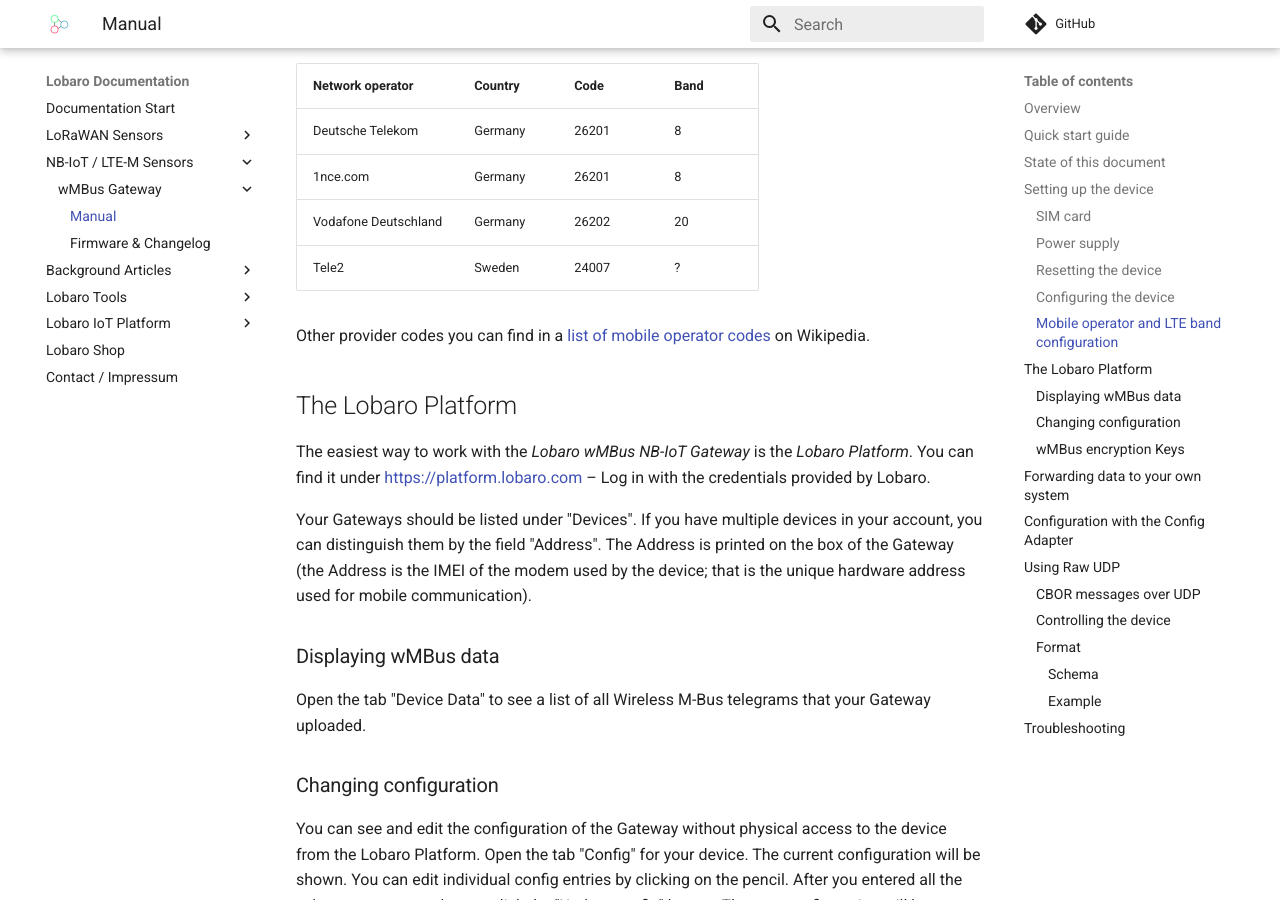
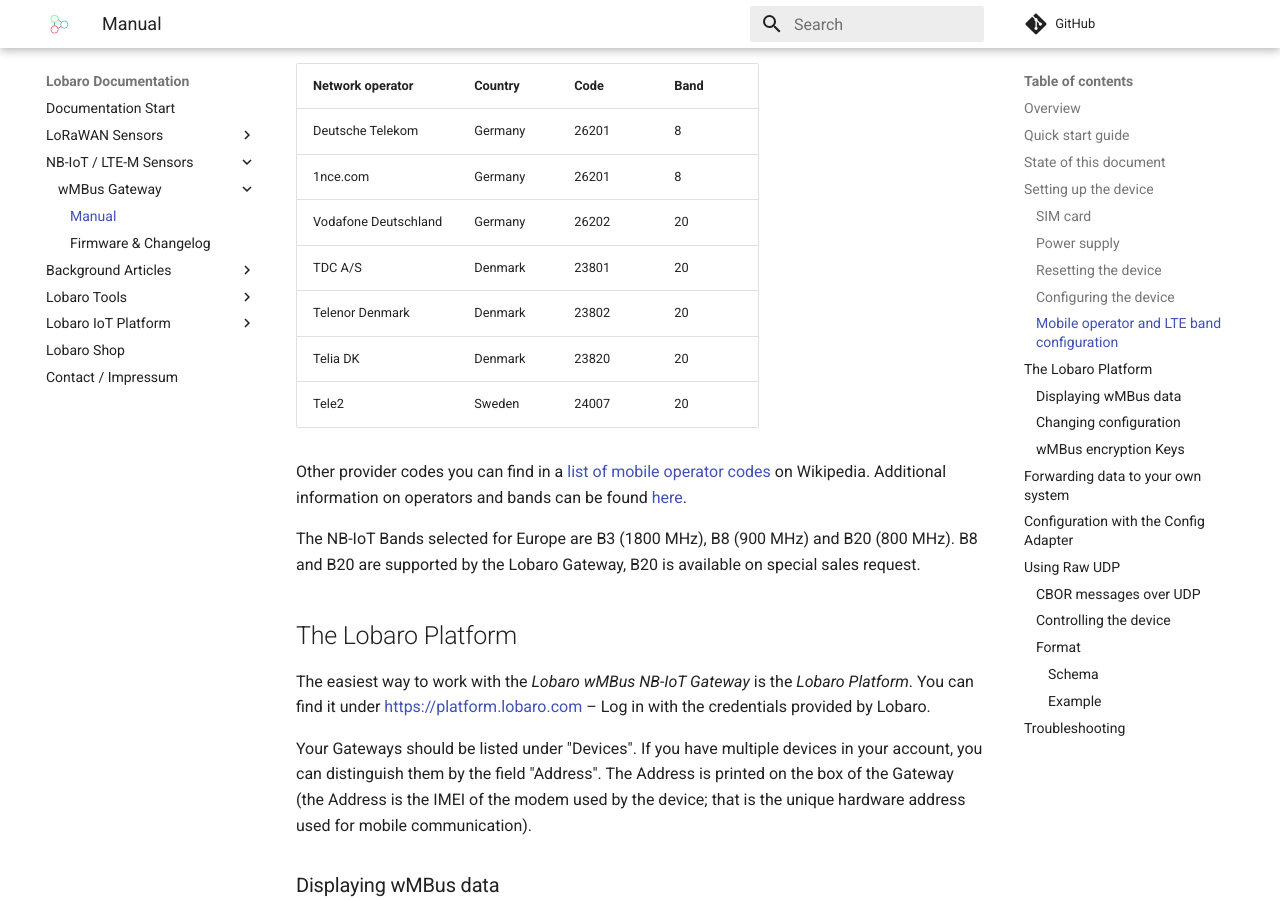
Before and after one commit to Lobaro/docs, an MkDocs documentation site: the page built from docs/nbiot-sensors/wmbus-nbiot/index.md, in a window 1280 px wide and 900 px high, scrolled down 2045 px. Built offline with MkDocs 1.6.1 and Material for MkDocs 9.7.7, drawn with Linux system fonts in a browser that asks for light colours; a script that is not in the unit is left out; comment, search, counter and statistics services are not loaded.

Commit message:
add some more information on nb-iot networks!

```diff
--- a/docs/nbiot-sensors/wmbus-nbiot/index.md
+++ b/docs/nbiot-sensors/wmbus-nbiot/index.md
@@ -71,11 +71,17 @@
 | Deutsche Telekom  | Germany           | 26201  | 8 |
 | 1nce.com      | Germany  | 26201  | 8 |
 | Vodafone Deutschland    | Germany  | 26202  | 20 |
-| Tele2 | Sweden | 24007  | ? |
+| TDC A/S | Denmark | 23801  |  20 |
+| Telenor Denmark | Denmark | 23802  | 20 |
+| Telia DK | Denmark | 23820  | 20 |
+| Tele2 | Sweden | 24007  | 20 |
 
 Other provider codes you can find in a [list of mobile operator codes][operator-list] on Wikipedia.
+Additional information on operators and bands can be found [here](https://halberdbastion.com/intelligence/mobile-networks).
 
 [operator-list]: https://en.wikipedia.org/wiki/Mobile_Network_Codes_in_ITU_region_2xx_(Europe)
+
+The NB-IoT Bands selected for Europe are B3 (1800 MHz), B8 (900 MHz) and B20 (800 MHz). B8 and B20 are supported by the Lobaro Gateway, B20 is available on special sales request.
 
 ## The Lobaro Platform
 The easiest way to work with the *Lobaro wMBus NB-IoT Gateway* is the *Lobaro Platform*. You can find it
```
